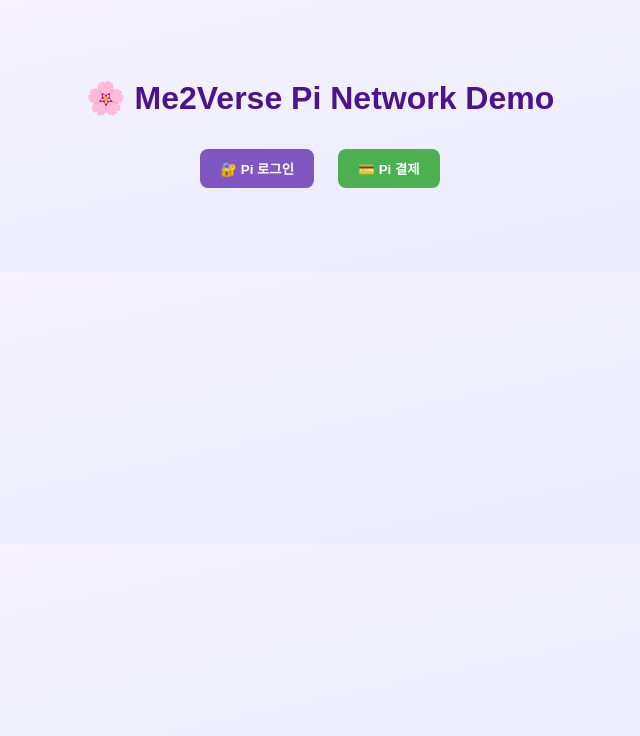
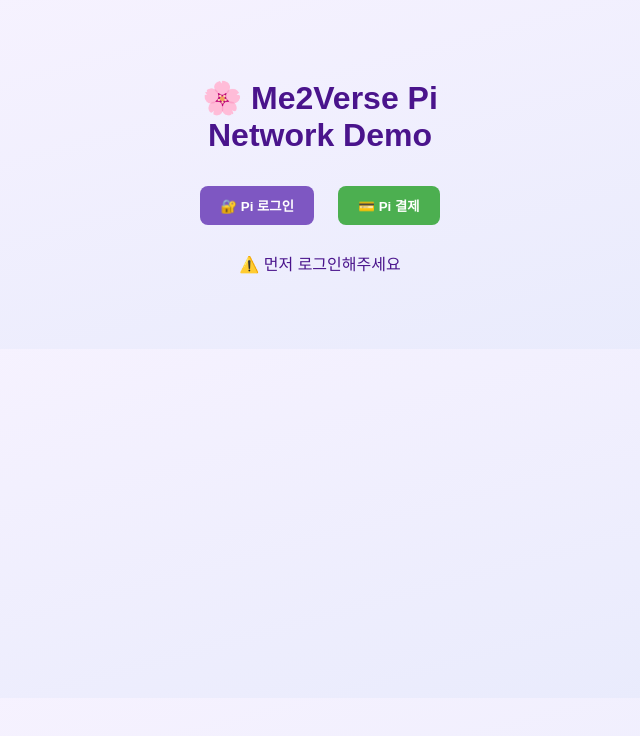
Before and after one commit to MUNSUJONG/me2verse, a website: page public/index.html in a window 1280 px wide. Shown: the whole page, without its empty margins (320-960 px from the left). Drawn offline with Linux system fonts and the light colour scheme.

Commit message:
Update index.html

```diff
--- a/public/index.html
+++ b/public/index.html
@@ -1,16 +1,20 @@
+<!-- public/index.html -->
 <!DOCTYPE html>
 <html lang="ko">
 <head>
-  <meta charset="UTF-8">
-  <title>Me2Verse 테스트 결제</title>
-  <link rel="stylesheet" href="style.css">
+  <meta charset="UTF-8" />
+  <meta name="viewport" content="width=device-width, initial-scale=1.0"/>
+  <title>Me2Verse Pi Demo</title>
+  <link rel="stylesheet" href="style.css" />
   <script src="https://sdk.minepi.com/pi-sdk.js"></script>
 </head>
 <body>
-  <h1>🌸 Me2Verse Pi Network Demo</h1>
-  <button id="loginBtn">🔐 Pi 로그인</button>
-  <button id="payBtn">💳 Pi 결제</button>
-  <p id="statusMsg"></p>
+  <div class="container">
+    <h1>🌸 Me2Verse Pi<br>Network Demo</h1>
+    <button id="loginBtn">🔐 Pi 로그인</button>
+    <button id="payBtn">💳 Pi 결제</button>
+    <p id="statusMsg">⚠️ 먼저 로그인해주세요</p>
+  </div>
   <script src="app.js"></script>
 </body>
 </html>
```
